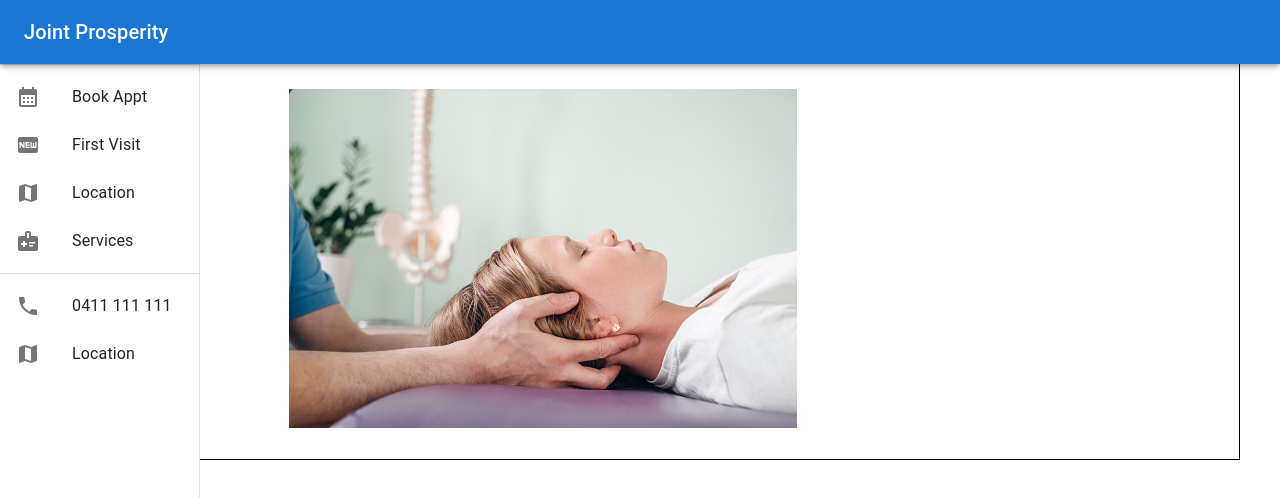
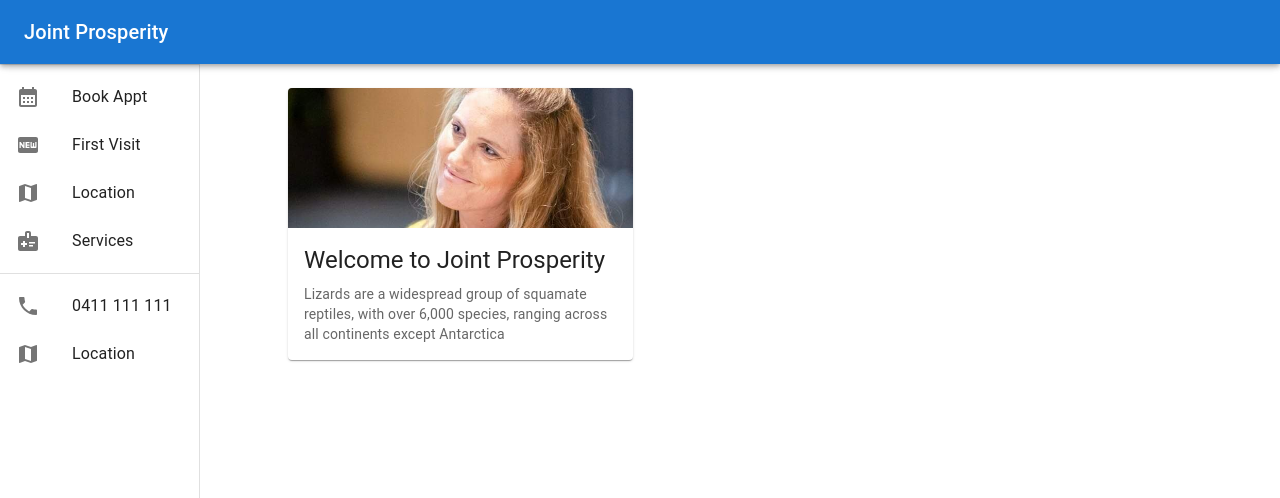
Before and after one commit to DarryllRobinson/joint_prosperity, a React (Create React App) app: page / in a window 1280 px wide. Shown: the top 498 px of the page. Built offline with nearby package versions, Linux system fonts and the light colour scheme.

Commit message:
Going to create a new branch for new ideas

```diff
--- a/src/App.js
+++ b/src/App.js
@@ -1,13 +1,17 @@
-import { Container } from '@mui/material';
+import { Container, CssBaseline } from '@mui/material';
+import { createTheme, ThemeProvider } from '@mui/material/styles';
 
-//import SidePanel from './components/SidePanel';
 import ResponsiveDrawer from './components/ResponsiveDrawer';
 
+const theme = createTheme();
+
 function App() {
-  return (
-    <Container style={{ border: "1px solid black" }}>
+  return (<ThemeProvider theme={theme}>
+    <CssBaseline />
+    <Container maxWidth="lg">
       <ResponsiveDrawer />
     </Container>
+  </ThemeProvider>
   );
 }
 
--- /dev/null
+++ b/src/components/Introduction.js
@@ -0,0 +1,32 @@
+import * as React from 'react';
+import Card from '@mui/material/Card';
+import CardContent from '@mui/material/CardContent';
+import CardMedia from '@mui/material/CardMedia';
+import Typography from '@mui/material/Typography';
+import { CardActionArea } from '@mui/material';
+
+import helen from '../assets/images/helen.jpeg';
+
+export default function Introduction() {
+    return (
+        <Card sx={{ maxWidth: 345 }}>
+            <CardActionArea>
+                <CardMedia
+                    component="img"
+                    height="140"
+                    image={helen}
+                    alt="Helen Digby"
+                />
+                <CardContent>
+                    <Typography gutterBottom variant="h5" component="div">
+                        Welcome to Joint Prosperity
+                    </Typography>
+                    <Typography variant="body2" color="text.secondary">
+                        Lizards are a widespread group of squamate reptiles, with over 6,000
+                        species, ranging across all continents except Antarctica
+                    </Typography>
+                </CardContent>
+            </CardActionArea>
+        </Card>
+    );
+}
--- a/src/components/ResponsiveDrawer.js
+++ b/src/components/ResponsiveDrawer.js
@@ -21,7 +21,7 @@
 import Toolbar from '@mui/material/Toolbar';
 import Typography from '@mui/material/Typography';
 
-import chiro from "../assets/images/chiro.jpeg";
+import Introduction from './Introduction';
 
 const drawerWidth = 200;
 
@@ -151,9 +151,7 @@
                 sx={{ flexGrow: 1, p: 3, width: { sm: `calc(100% - ${drawerWidth}px)` } }}
             >
                 <Toolbar />
-                <img
-                    src={chiro}
-                    alt="chiro image" />
+                <Introduction />
             </Box>
         </Box>
     );
```
Also changed, not shown: src/components/SidePanel.js (deleted, +0 -11 lines), src/assets/images/helen.jpeg (added).
